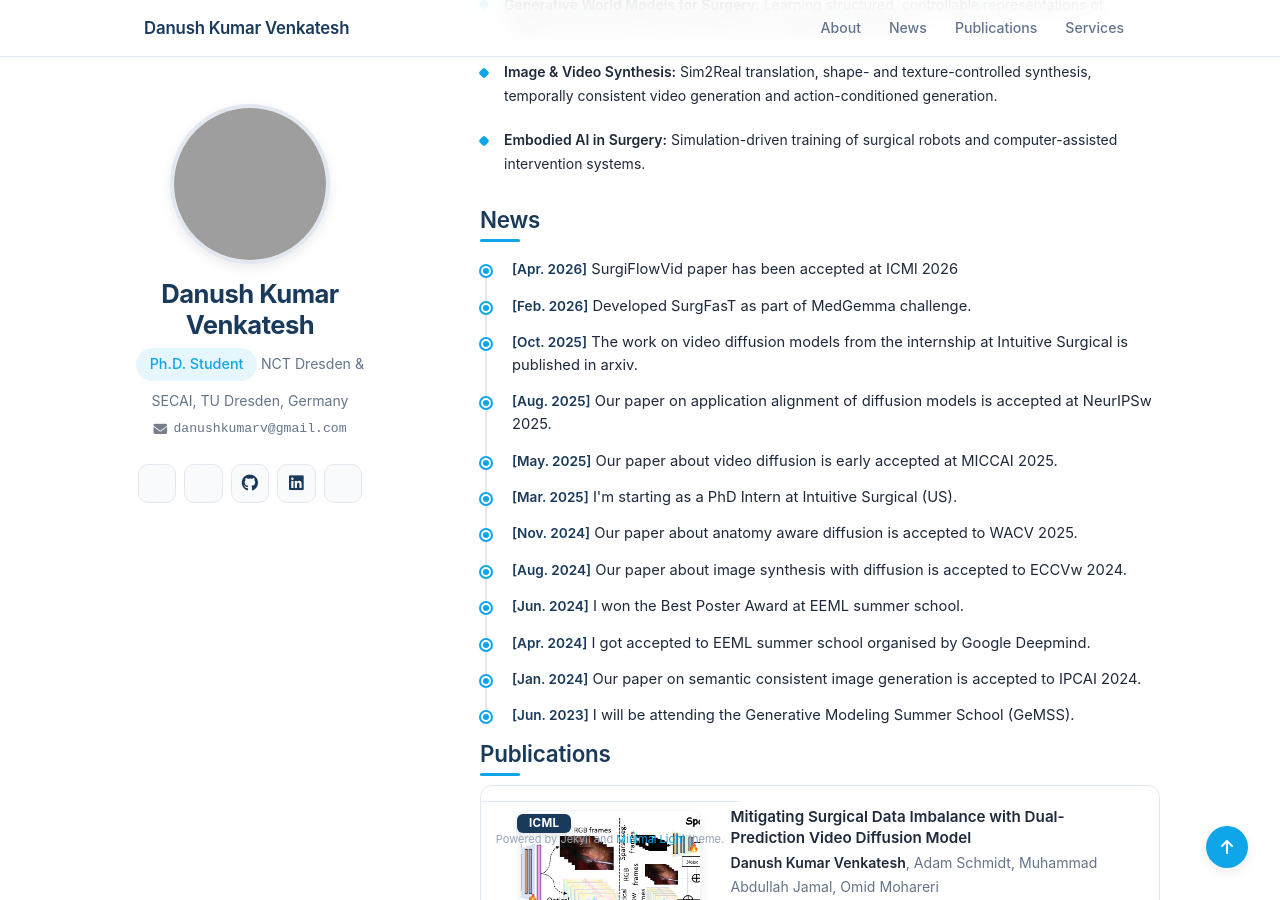
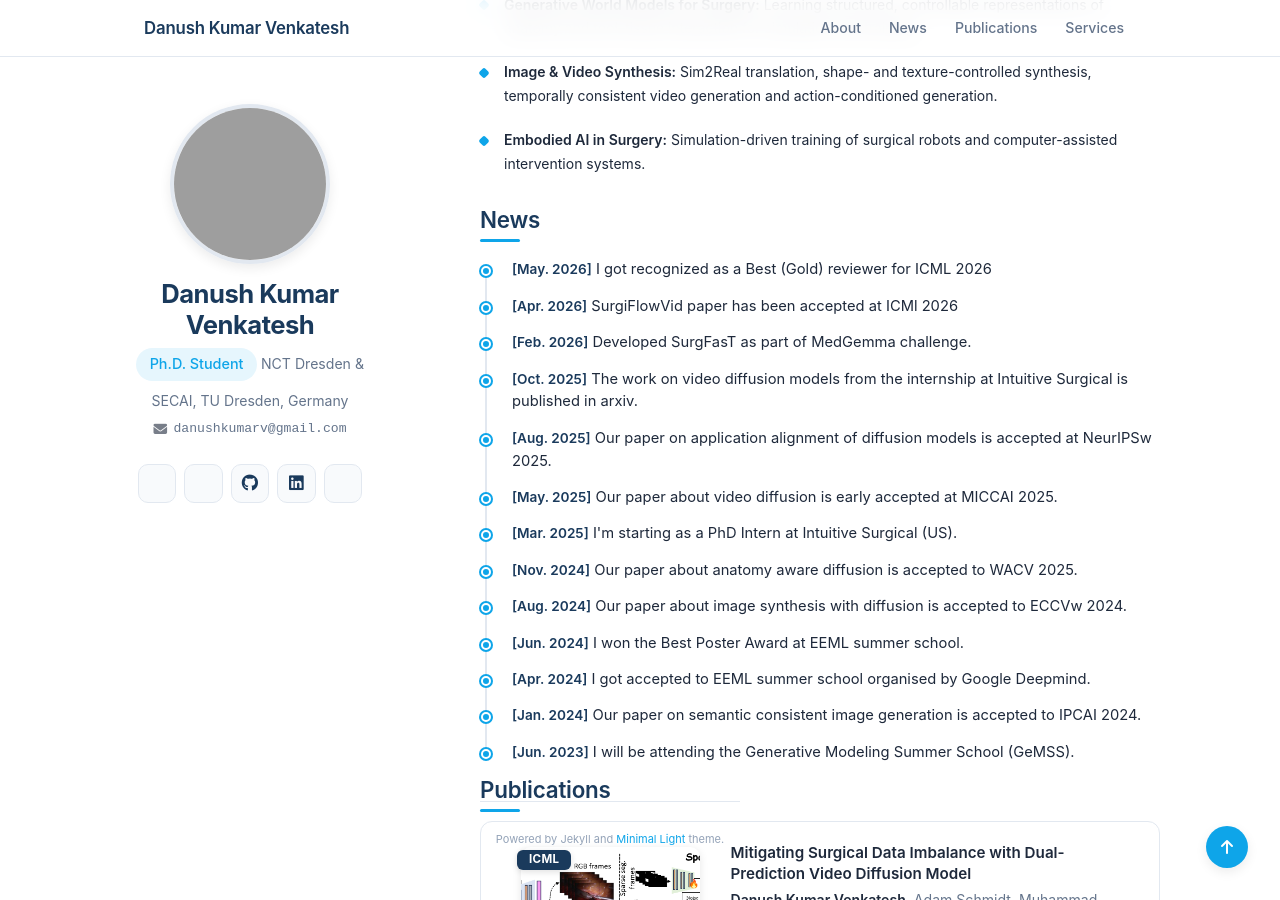
Before and after one commit to danushkv/profile, a Jekyll site: the page built from index.md, in a window 1280 px wide and 900 px high, scrolled down 551 px. Built offline with Jekyll 4.4.1, drawn with Linux system fonts in a browser that asks for light colours; a style sheet for code colours, icons or effects is not loaded; grey boxes are pictures that could not be loaded.

Commit message:
Add news item for ICML 2026 recognition

```diff
--- a/index.md
+++ b/index.md
@@ -25,6 +25,7 @@ Beyond pixel-level realism, my goal is to model anatomy, physics, and surgical i
 <h2 id="news">News</h2>
 
 <ul class="news-list">
+  <li class="news-item"><span class="news-date">[May. 2026]</span> I got recognized as a Best (Gold) reviewer for ICML 2026 </li>
   <li class="news-item"><span class="news-date">[Apr. 2026]</span> SurgiFlowVid paper has been accepted at ICMl 2026 </li>
   <li class="news-item"><span class="news-date">[Feb. 2026]</span> Developed SurgFasT as part of MedGemma challenge.</li>
   <li class="news-item"><span class="news-date">[Oct. 2025]</span> The work on video diffusion models from the internship at Intuitive Surgical is published in arxiv.</li>
```
